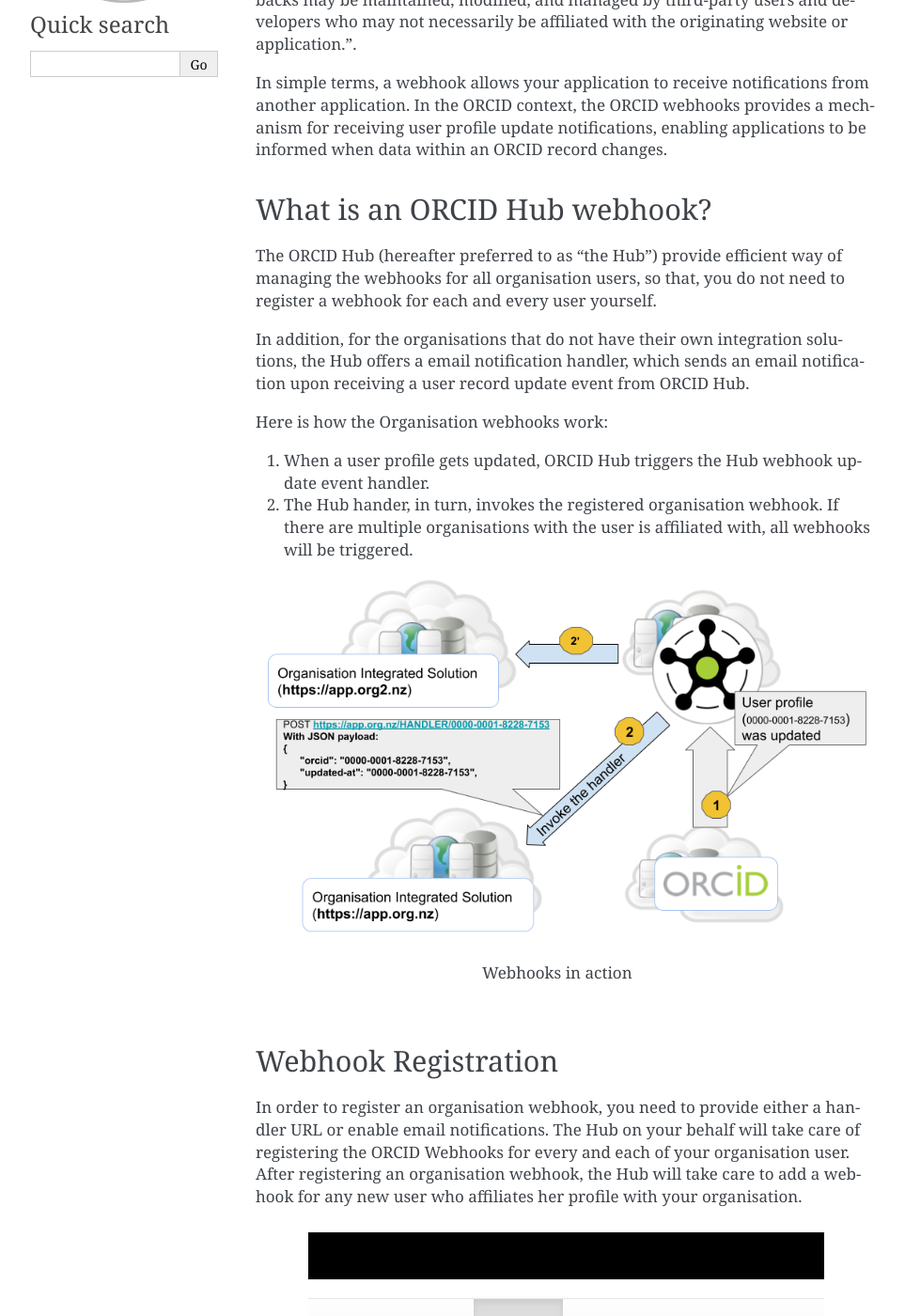
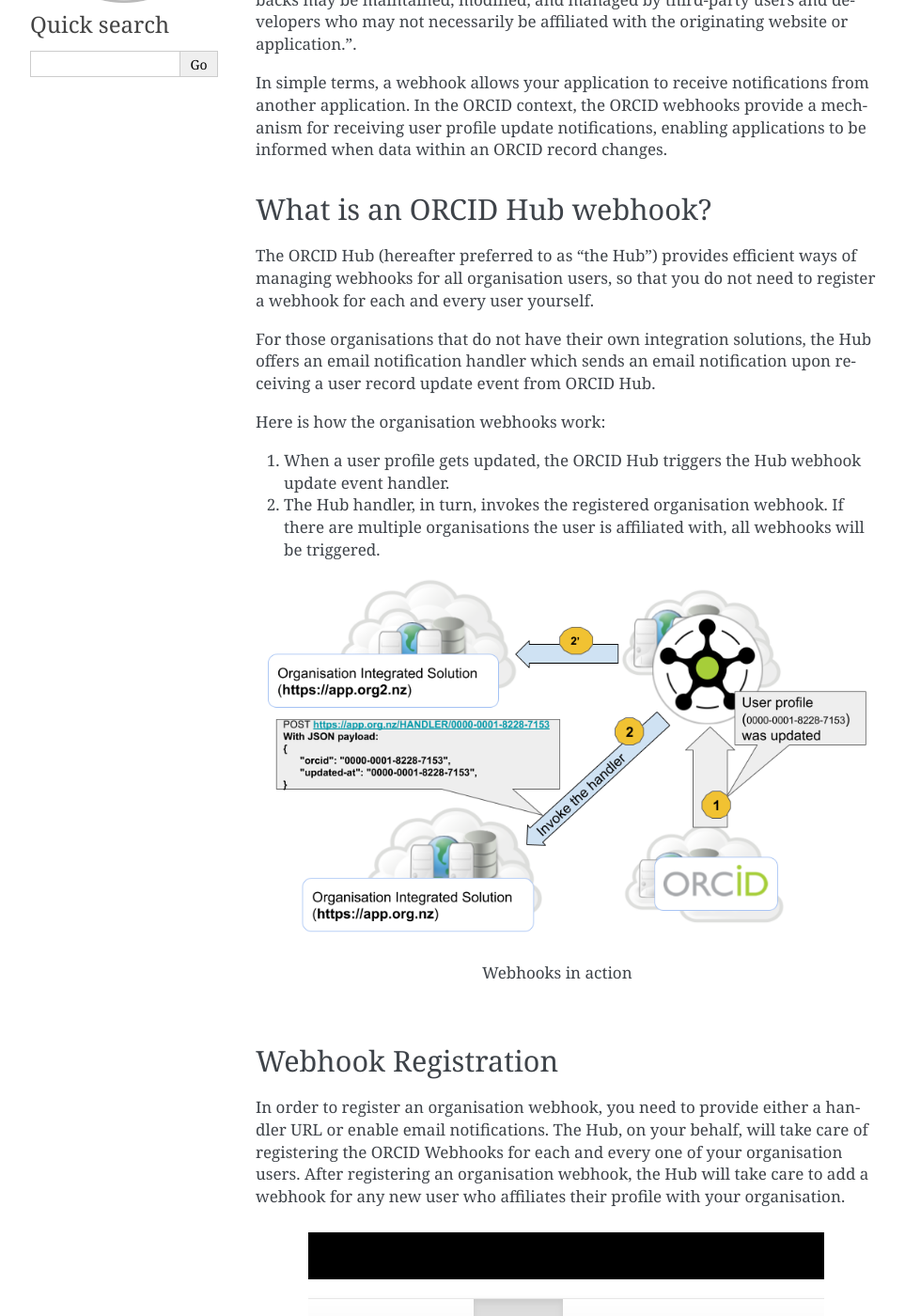
Before and after one commit to Royal-Society-of-New-Zealand/NZ-ORCID-Hub, a Sphinx documentation site: the page built from docs/webhooks.rst, in a window 1280 px wide and 1400 px high, scrolled down 235 px. Shown: the whole window at 94% size, without its empty margins (148-1111 px from the left). Built offline with Sphinx 7.4.7, drawn with Linux system fonts in a browser that asks for light colours; the version number could not be read and is left out; some of the changed text lies outside the part shown.

Commit message:
reformatted and fixed spelling...

```diff
--- a/docs/webhooks.rst
+++ b/docs/webhooks.rst
@@ -6,22 +6,36 @@ Webhooks
 What is an ORCID webhook?
 -------------------------
 
-A webhook, according to `Wikipedia <https://en.wikipedia.org/wiki/Webhook>`_ is "a method of augmenting or altering the behaviour of a web page, or web application, with custom callbacks. These callbacks may be maintained, modified, and managed by third-party users and developers who may not necessarily be affiliated with the originating website or application.".
+A webhook, according to `Wikipedia <https://en.wikipedia.org/wiki/Webhook>`_ is
+"a method of augmenting or altering the behaviour of a web page, or web
+application, with custom callbacks. These callbacks may be maintained,
+modified, and managed by third-party users and developers who may not
+necessarily be affiliated with the originating website or application.".
 
-In simple terms, a webhook allows your application to receive notifications from another application. In the ORCID context, the ORCID webhooks provides a mechanism for receiving user profile update notifications, enabling applications to be informed when data within an ORCID record changes.
+In simple terms, a webhook allows your application to receive notifications
+from another application. In the ORCID context, the ORCID webhooks provide a
+mechanism for receiving user profile update notifications, enabling
+applications to be informed when data within an ORCID record changes.
 
 
 What is an ORCID Hub webhook?
 -----------------------------
 
-The ORCID Hub (hereafter preferred to as "the Hub") provide efficient way of managing the webhooks for all organisation users, so that, you do not need to register a webhook for each and every user yourself.
+The ORCID Hub (hereafter preferred to as "the Hub") provides efficient ways of
+managing webhooks for all organisation users, so that you do not need to
+register a webhook for each and every user yourself.
 
-In addition, for the organisations that do not have their own integration solutions, the Hub offers a email notification handler, which sends an email notification upon receiving a user record update event from ORCID Hub.
+For those organisations that do not have their own integration solutions, the
+Hub offers an email notification handler which sends an email notification upon
+receiving a user record update event from ORCID Hub.
 
-Here is how the Organisation webhooks work:
+Here is how the organisation webhooks work:
 
-#. When a user profile gets updated, ORCID Hub triggers the Hub webhook update event handler.
-#. The Hub hander, in turn, invokes the registered organisation webhook. If there are multiple organisations with the user is affiliated with, all webhooks will be triggered.
+#. When a user profile gets updated, the ORCID Hub triggers the Hub webhook
+   update event handler.
+#. The Hub handler, in turn, invokes the registered organisation webhook. If
+   there are multiple organisations the user is affiliated with, all webhooks
+   will be triggered.
 
 
 .. figure:: images/webhooks_invocation.png
@@ -34,7 +48,12 @@ Here is how the Organisation webhooks work:
 Webhook Registration
 --------------------
 
-In order to register an organisation webhook, you need to provide either a handler URL or enable email notifications. The Hub on your behalf will take care of registering the ORCID Webhooks for every and each of your organisation user. After registering an organisation webhook, the Hub will take care to add a webhook for any new user who affiliates her profile with your organisation.
+In order to register an organisation webhook, you need to provide either a
+handler URL or enable email notifications. The Hub, on your behalf, will take
+care of registering the ORCID Webhooks for each and every one of your
+organisation users. After registering an organisation webhook, the Hub will
+take care to add a webhook for any new user who affiliates their profile with
+your organisation.
 
 .. figure:: images/webhooks_menu.png
     :alt: Navigation to the Webhook menu
```
Also changed, not shown: other parts of docs/webhooks.rst (+10 -2 lines).
